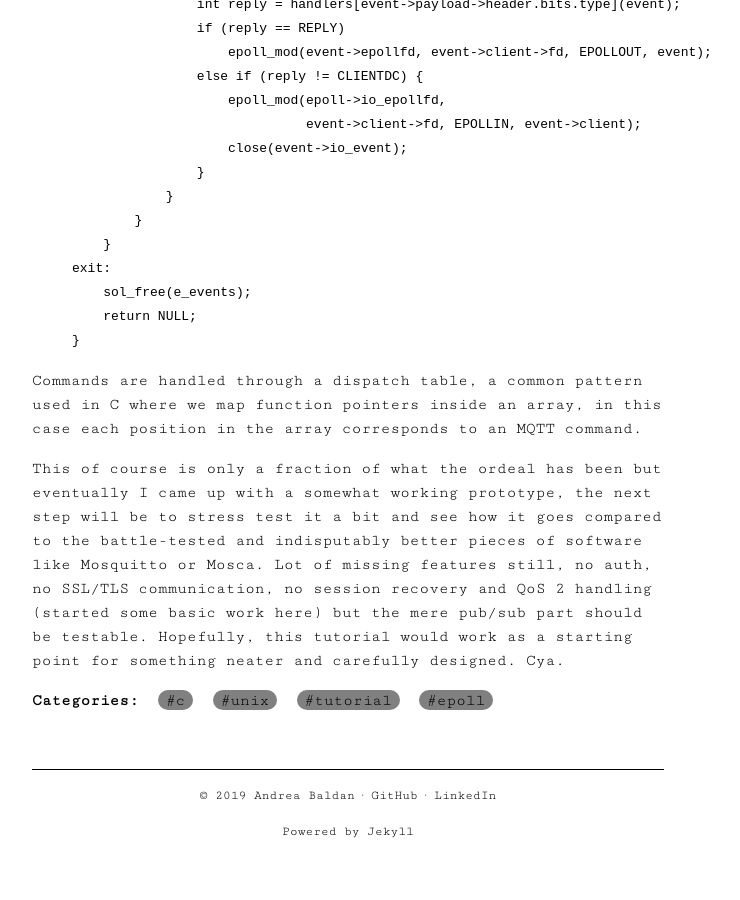
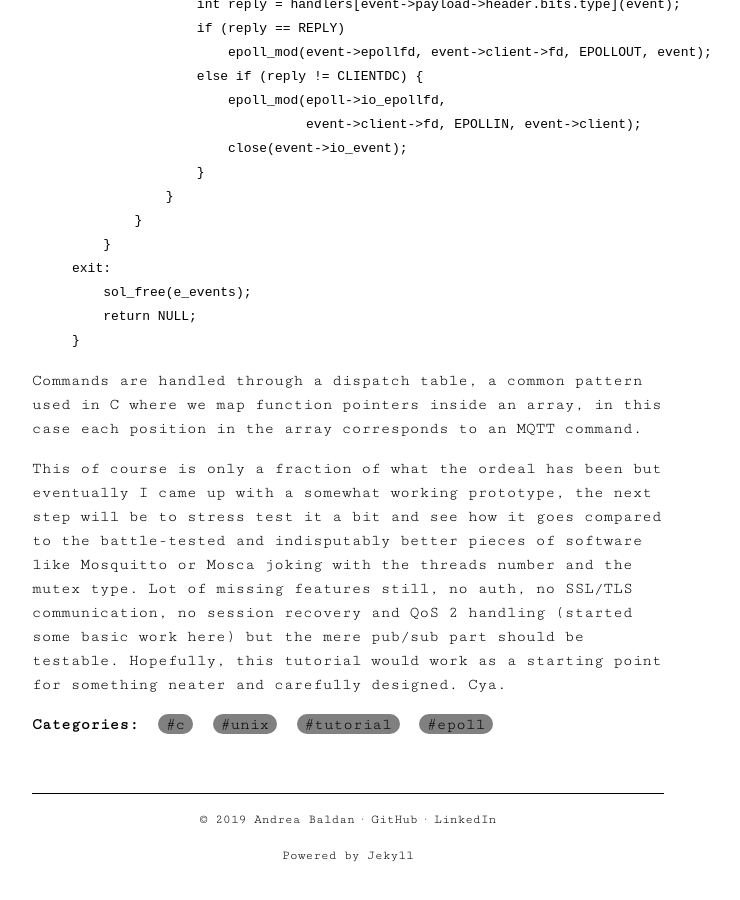
Before and after one commit to codepr/codepr.github.io, a Jekyll site: the page built from _posts/2019-09-25-sol-mqtt-broker-bonus.md, in a window 1280 px wide and 900 px high, scrolled down 15743 px. Shown: the whole window, without its empty margins (292-1032 px from the left). Built offline with Jekyll 4.4.1, drawn with Linux system fonts in a browser that asks for light colours; before the commit the page ends 16619 px from its top, so only the background shows below that.

Commit message:
Updated sol bonus chapter

```diff
--- a/_posts/2019-09-25-sol-mqtt-broker-bonus.md
+++ b/_posts/2019-09-25-sol-mqtt-broker-bonus.md
@@ -677,8 +677,9 @@ array corresponds to an MQTT command.
 This of course is only a fraction of what the ordeal has been but eventually I
 came up with a somewhat working prototype, the next step will be to stress test
 it a bit and see how it goes compared to the battle-tested and indisputably
-better pieces of software like Mosquitto or Mosca. Lot of missing features
-still, no auth, no SSL/TLS communication, no session recovery and QoS 2
-handling (started some basic work here) but the mere pub/sub part should be
-testable. Hopefully, this tutorial would work as a starting point for something
-neater and carefully designed. Cya.
+better pieces of software like Mosquitto or Mosca joking with the threads
+number and the mutex type. Lot of missing features still, no auth, no SSL/TLS
+communication, no session recovery and QoS 2 handling (started some basic work
+here) but the mere pub/sub part should be testable. Hopefully, this tutorial
+would work as a starting point for something neater and carefully designed.
+Cya.
```
